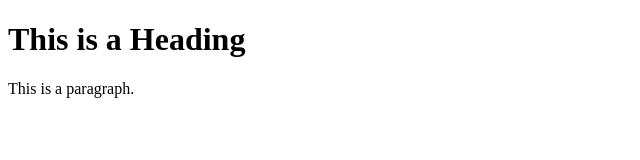
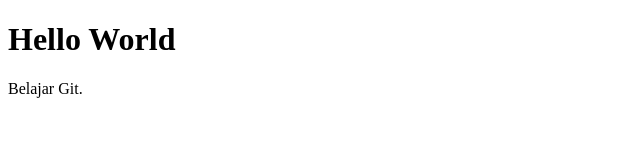
Before and after one commit to zahidsyafnel/Belajar-GIT-Okt-22, a plain HTML site: page index.html in a window 1280 px wide. Shown: the whole page, without its empty margins (0-640 px from the left). Drawn offline with Linux system fonts and the light colour scheme.

Commit message:
Perubahan tambahan dengan perubahan output

```diff
--- a/index.html
+++ b/index.html
@@ -1,12 +1,12 @@
 <!DOCTYPE html>
 <html>
 <head>
-<title>Page Title</title>
+<title>Heyyo GIT</title>
 </head>
 <body>
 
-<h1>This is a Heading</h1>
-<p>This is a paragraph.</p>
+<h1>Hello World</h1>
+<p>Belajar Git.</p>
 
 </body>
 </html>
```
